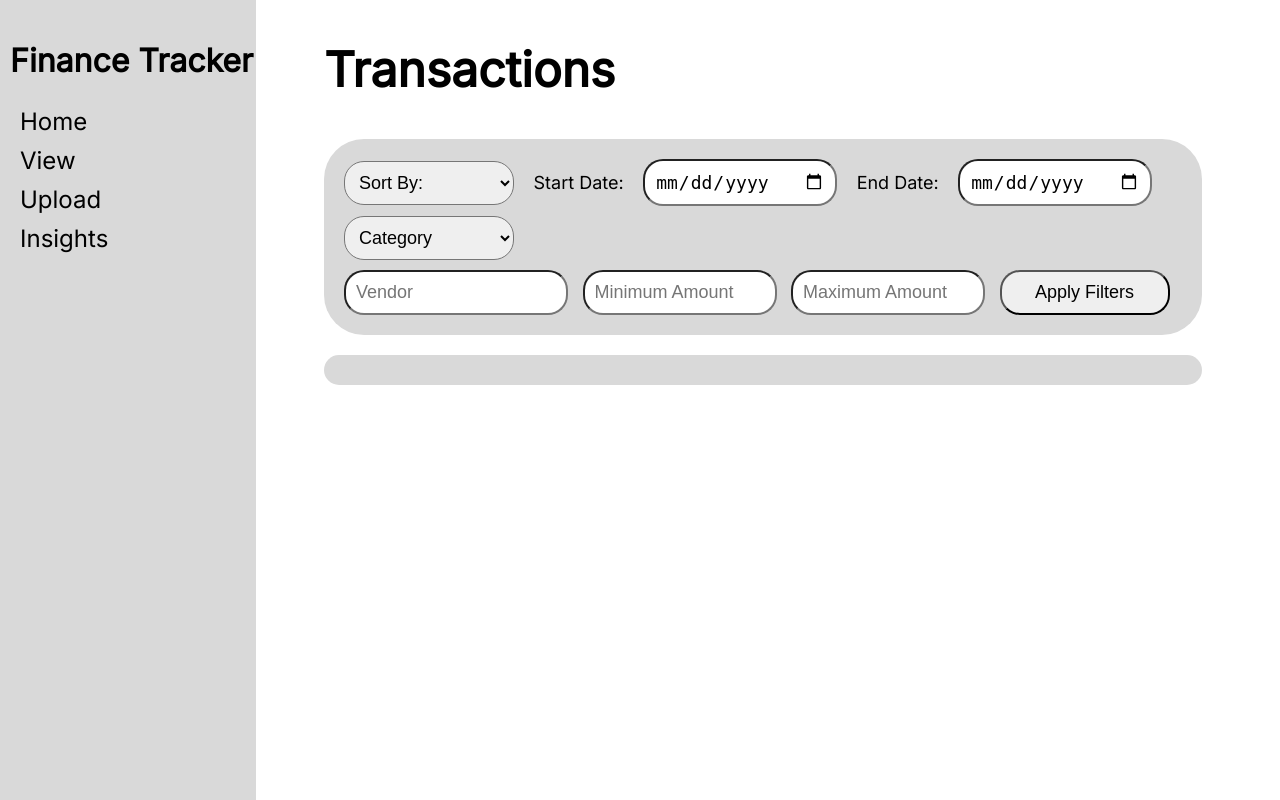
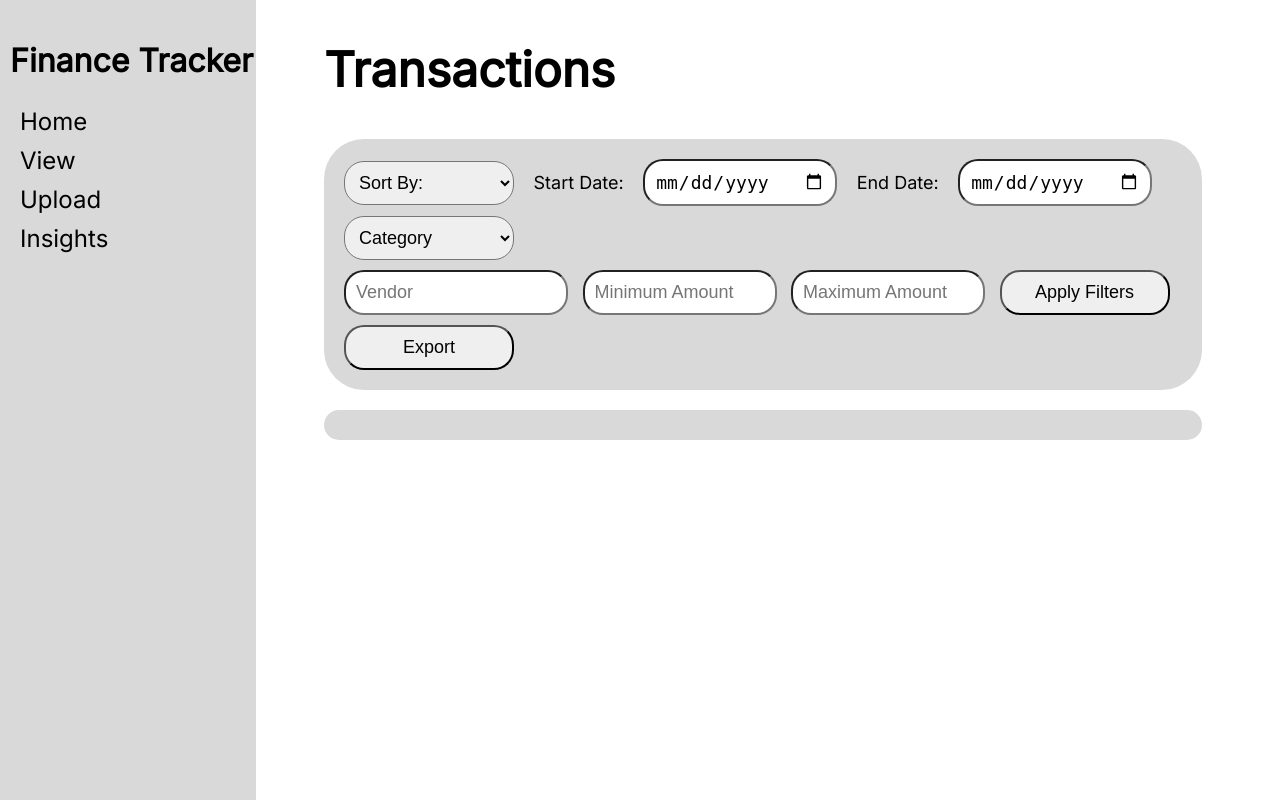
Before and after one commit to Lin-Ian/Finance-Tracker, a Flask app: page /view in a window 1280 px wide. Run offline with Flask 3, Linux system fonts and the light colour scheme; data that the repository does not hold is empty; some libraries are stand-ins or nearby versions.

Commit message:
Add export button for view.html

```diff
--- a/static/css/template.css
+++ b/static/css/template.css
@@ -71,6 +71,10 @@
     padding: 15px;
     border-radius: 40px;
     width: 100%;
+}
+
+.main .filters form {
+    display: inline;
 }
 
 .main .filters input, .main .filters select {
--- a/templates/view.html
+++ b/templates/view.html
@@ -11,7 +11,8 @@
     <h2>Transactions</h2>
 
     <!--Filter menu-->
-    <form action="/view" method="post" class="filters">
+    <div class="filters">
+        <form action="/view" method="post">
 <!--        <label for="sort_by">Sort By:</label>-->
             <!--Sort by menu-->
             <select name="sort_by" id="sort_by">
@@ -43,6 +44,10 @@
             <input type="number" step=0.01 name="max_amount" id="max_amount" placeholder="Maximum Amount">
             <input type="submit" value="Apply Filters">
         </form>
+        <form action="/export_transactions" method="post">
+            <input type="submit" value="Export">
+        </form>
+    </div>
 
     <!--Display Transactions-->
     <div class="view">
```
Lines whose indentation alone changed are shown as unchanged.
